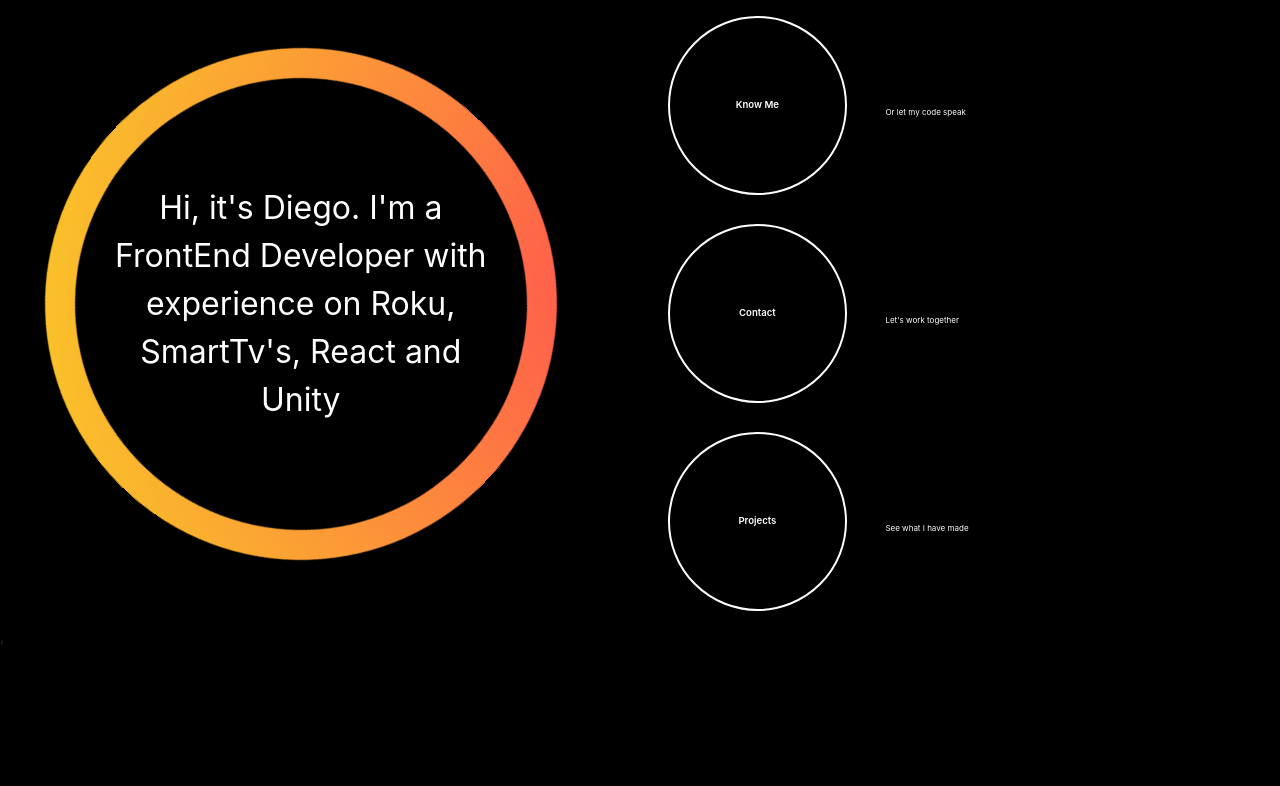
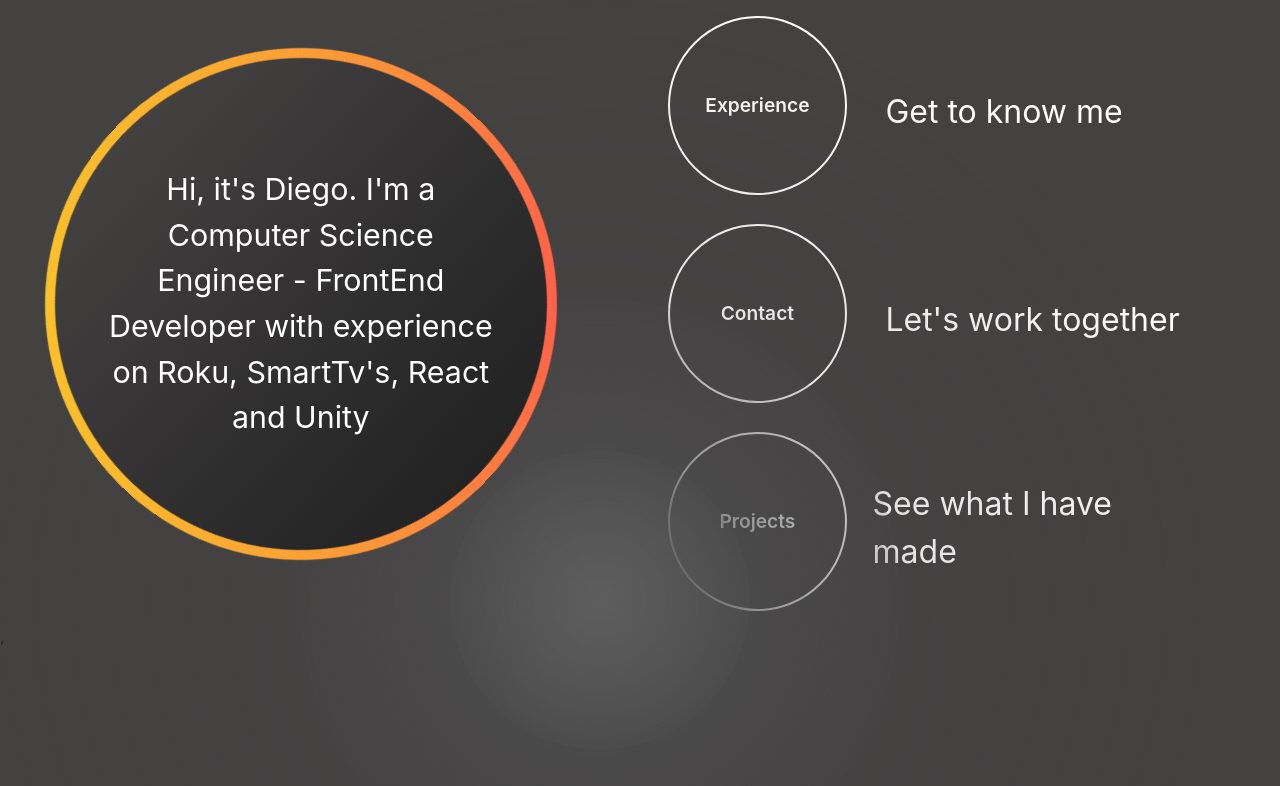
Before and after one commit to diego59x/DiegoPortafolio, a React app: page / in a window 1280 px wide. Shown: the top 786 px of the page. Built offline with nearby package versions, Linux system fonts and the light colour scheme; the HTML template or start-up script is replaced by a standard one; what reactfire would draw is missing.

Commit message:
Updated views to new design
Implemented parser of skills
Fixed responsive

```diff
--- /dev/null
+++ b/src/Components/CustomeCursor/CustomeCursor.css
@@ -0,0 +1,29 @@
+.circleCursor {
+    position: fixed;
+    width: 1200px;
+    height: 1200px;
+    border-radius: 50%;
+    pointer-events: none;
+    transition: transform 0.1s ease;
+    display: flex;
+    align-items: center;
+    justify-content: center;
+    background: radial-gradient(circle, rgba(71, 71, 71, 0.274), transparent 80%);
+}
+
+.circleInsideTwo {
+    width: 600px;
+    height: 600px;
+    border-radius: 50%;
+    display: flex;
+    align-items: center;
+    justify-content: center;
+    background: radial-gradient(circle, rgba(80, 80, 80, 0.945), transparent 80%);
+}
+
+.circleInsideOne {
+    width: 300px;
+    height: 300px;
+    border-radius: 50%;
+    background: radial-gradient(circle, rgba(95, 95, 95, 0.904), transparent 80%);
+}
--- /dev/null
+++ b/src/Components/CustomeCursor/CustomeCursor.jsx
@@ -0,0 +1,34 @@
+import React, { useEffect, useRef, useState } from 'react'
+import './CustomeCursor.css'
+
+const CustomeCursor = () => {
+  const cursorRef = useRef(null)
+  const [botonPos, setBotonPos] = useState({ x: 0, y: 0 })
+  useEffect(() => {
+    const handleMouseMove = (event) => {
+      const { clientX, clientY } = event
+      const mouseX = clientX - cursorRef.current.clientWidth / 2
+      const mouseY = clientY - cursorRef.current.clientHeight / 2
+      setBotonPos({ x: mouseX, y: mouseY })
+    }
+
+    document.addEventListener('mousemove', handleMouseMove)
+    return () => {
+      document.removeEventListener('mousemove', handleMouseMove)
+    }
+  }, [])
+  return (
+    <div
+      className="circleCursor"
+      style={{ top: botonPos.y, left: botonPos.x }}
+      ref={cursorRef}
+    >
+      <div className="circleInsideTwo">
+        <div
+          className="circleInsideOne"
+        />
+      </div>
+    </div>
+  )
+}
+export default CustomeCursor
--- a/src/Components/PrincipalCircle/Circle.css
+++ b/src/Components/PrincipalCircle/Circle.css
@@ -4,7 +4,7 @@
     color: white;
     border: double 5px transparent;
     border-radius: 50%;
-    background-image: linear-gradient(rgb(0, 0, 0), rgb(0, 0, 0)), radial-gradient(circle at top left, #ff4e50, #f9d423);
+    background-image: linear-gradient(rgb(34, 34, 34), rgb(68, 65, 65)), radial-gradient(circle at top left, #ff4e50, #f9d423);
     background-origin: border-box;
     background-clip: content-box, border-box;
     -webkit-animation:spin 4s linear infinite;
@@ -56,11 +56,12 @@
     .bigCircle {
         width: 40vw;
         height: 40vw;
+        border: double 10px transparent;
     }
     .headerCircle{
         width: 30vw;
         color: white;
-        font-size: 2em;
+        font-size: 1.9em;
     }
     .containerCircle {
         width: 45vw;
@@ -78,7 +79,7 @@
         width: 30vw;
         margin: 0;
         color: white;
-        font-size: 2em;
+        font-size: 1.9em;
     }
 }
 
--- a/src/Components/SideBar/CircleSmall.css
+++ b/src/Components/SideBar/CircleSmall.css
@@ -75,7 +75,7 @@
   background-repeat: no-repeat;
   background-size: 0% 2px;
   transition: background-size .5s;
-  font-size: 1.6em;
+  font-size: 1.5em;
   border-radius: 1%;
 }
 
@@ -123,7 +123,7 @@
     font-size: 1.5em;
   }
   .textRightDeco{
-    font-size: 1.7em;
+    font-size: 2.5em;
   }
   .textRightDeco:hover, a:focus {
     background-size: 100% 5px;
@@ -132,10 +132,10 @@
 
 @media (min-width: 1024px) and (max-width: 1439px){
   .headerCircleSmall{
-    font-size: 0.5em;
+    font-size: 1em;
   }
   .textRightDeco{
-    font-size: 0.5em;
+    font-size: 2em;
   }
   .textRightDeco:hover, a:focus {
     background-size: 100% 2px;
--- a/src/Contact/Contact.css
+++ b/src/Contact/Contact.css
@@ -9,11 +9,59 @@
     margin-top: 5vh;
 }
 
+.circleContact {
+    width: 45vw;
+    height: 25vh;
+    margin-top: 2vh;
+}
+
+.headerContact {
+    font-size: 1.5em;
+    color: white;
+    font-weight: bold;
+    margin-bottom: 4vh;
+}
+
 .containerContact {
     display: flex;
     align-items: center;
     width: 100vw;
     color: white;
+}
+
+@media (min-width: 320px) {
+    .circleContact {
+        width: 99vw;
+        height: 13vh;
+        font-size: 2em;
+        margin-left: 4vw;
+    }
+}
+@media (min-width: 425px) {
+    .circleContact {
+        height: auto;
+        margin-left: 4vw;
+    }
+}
+
+
+@media (min-width: 1024px), not all and (min-width: 768px){
+    .circleContact {
+        width: 30vw;
+        height: 50vh;
+        font-size: 2em;
+        margin-left: 2vw;
+    }
+
+}
+
+@media (max-width: 1440px) and (max-height: 597px){
+    .circleContact {
+        width: 5vw;
+        height: 50vh;
+        font-size: 0.5em;
+    }
+
 }
 @media (min-height: 538px) {
     .containerContact {
--- a/src/Home/Home.css
+++ b/src/Home/Home.css
@@ -1,6 +1,7 @@
 body {
     margin: 0;
-    background-color: rgb(0, 0, 0) !important;
+    cursor: none;
+    background-color: rgb(68, 65, 65) !important;
     width: 100vw;
     overflow-x: hidden;
 }
@@ -67,6 +68,14 @@
 
 }
 
+@media (min-width: 425px) {
+    .circleHome {
+        font-size: 2.5em;
+        height: auto;
+        margin-left: 4vw;
+    }
+}
+
 @media (min-width: 1024px), not all and (min-width: 768px){
     .circleHome {
         width: 30vw;
@@ -74,7 +83,6 @@
         font-size: 2.5em;
         margin-left: 2vw;
     }
-
 }
 
 @media (max-width: 1440px) and (max-height: 597px){
--- a/src/Home/Home.jsx
+++ b/src/Home/Home.jsx
@@ -3,6 +3,7 @@
 import { useHistory } from 'react-router-dom'
 import Circle from '../Components/PrincipalCircle/Circle'
 import CircleSecondary from '../Components/SideBar/CircleSmall'
+import CustomeCursor from '../Components/CustomeCursor/CustomeCursor'
 
 export default function Home() {
   const history = useHistory()
@@ -35,16 +36,16 @@
       <div className="nav nav-justified">
         <div className="col-xs-10 col-sm-12">
           <Circle
-            text="Hi, it&#39;s Diego. I&#39;m a Junior Developer with experience on Roku, SmartTv&#39;s, React and Unity"
+            text="I&#39;m a Computer Science Engineer - FrontEnd Developer with experience on Roku, SmartTv&#39;s, React and Unity"
           />
         </div>
       </div>
       <div className="row">
         <div className="col-xs-4 circleHome">
           <CircleSecondary
-            header="Know Me"
+            header="Experience"
             onClick={KnowMe}
-            textRight="Or let my code speak"
+            textRight="Get to know me"
             classe="circleSelect"
           />
         </div>
@@ -74,19 +75,20 @@
 
   const desktopView = () => (
     <div className="homeContainer">
+      <CustomeCursor />
       <div className="row">
         <div className="nav nav-justified">
           <div className="col-md-12 col-lg-12  ">
             <Circle
-              text="Hi, it&#39;s Diego. I&#39;m a FrontEnd Developer with experience on Roku, SmartTv&#39;s, React and Unity"
+              text="Hi, it&#39;s Diego. I&#39;m a Computer Science Engineer - FrontEnd Developer with experience on Roku, SmartTv&#39;s, React and Unity"
             />
           </div>
         </div>
         <div className="col-xs-4">
           <CircleSecondary
-            header="Know Me"
+            header="Experience"
             onClick={KnowMe}
-            textRight="Or let my code speak"
+            textRight="Get to know me"
             classe="circleSelectDesktop"
           />
           <CircleSecondary
--- a/src/KnowMe/KnowMe.jsx
+++ b/src/KnowMe/KnowMe.jsx
@@ -1,10 +1,17 @@
-import React, { useState, useEffect } from 'react'
+import React, { useMemo, useState, useEffect } from 'react'
 import { useHistory } from 'react-router-dom'
+import { useFirebaseApp } from 'reactfire'
 import CircleSecondary from '../Components/SideBar/CircleSmall'
+import CustomeCursor from '../Components/CustomeCursor/CustomeCursor'
+import 'firebase/firestore'
 import './KnowMe.css'
 
 export default function KnowMe() {
   const history = useHistory()
+  const firebase = useFirebaseApp()
+  const db = firebase.firestore()
+  const dbSkills = useMemo(() => db.collection('Skills'), [])
+  const [skills, setSkills] = useState([])
   const [isDesktop, setDesktop] = useState(window.innerWidth > 1023)
   window.isDesktop = isDesktop
   const classDesktop = 'circleSelectDesktop'
@@ -19,25 +26,39 @@
     return () => window.removeEventListener('resize', updateMedia)
   })
 
+  const fetchProjects = async () => {
+    const skillsDb = []
+    dbSkills.onSnapshot((snapshot) => {
+      snapshot.forEach((product) => {
+        skillsDb.push(product.data())
+      })
+      setSkills(skillsDb)
+    })
+  }
+  useEffect(() => {
+    fetchProjects()
+  }, [])
+
   const goBack = () => (
     history.goBack()
   )
   return (
     <div>
+      <CustomeCursor />
       <div className="row ">
         <div className="col-xs-4 headerMe">
           <CircleSecondary
             header="Back"
             onClick={goBack}
             classe={window.isDesktop ? classDesktop : classMobile}
-            textRight="Know Me"
+            textRight="About me"
           />
         </div>
       </div>
-      <div className="containerCartMe">
+      <div className="containercardMe">
         <div className="row">
           <div className="col-12 ">
-            <div className="cartMe ">
+            <div className="cardMe ">
               I have over 3 years of experience as Software Engineer specializing in
               frontend and Roku development.
               Proficient in working with Brightscript and SceneGraph developing multiple
@@ -47,12 +68,26 @@
         </div>
         <div className="row">
           <div className="col-12">
-            <div className="cartMe ">
-              I consider myself friendly, determined, persistent,
-              quiet, but also outgoing. I like to analyze a problem from all its perspectives,
-              I don&#39;t give up easily and like to do perfect stuff.
-              I love when something I made all by myself works
+            <div className="cardMe ">
+              I am a persevering and determined
+              person to meet my goals. I am able to
+              lead a team by delegating
+              responsibilities, as well as receiving
+              them. Change is not a limitation since I
+              have a fast and effective learning,
+              delivering efficient and quality work.
             </div>
+          </div>
+        </div>
+        <div className="row">
+          <div className="cardSkillContainer">
+            {
+                skills?.map((item) => (
+                  <div key={item.name} className="cardSkill">
+                    {item.name}
+                  </div>
+                ))
+              }
           </div>
         </div>
       </div>
--- a/src/Projects/Projects.jsx
+++ b/src/Projects/Projects.jsx
@@ -3,6 +3,7 @@
 import './Projects.css'
 import { useFirebaseApp } from 'reactfire'
 import CircleSecondary from '../Components/SideBar/CircleSmall'
+import CustomeCursor from '../Components/CustomeCursor/CustomeCursor'
 import 'firebase/firestore'
 
 export default function Projects() {
@@ -35,7 +36,8 @@
       snapshot.forEach((product) => {
         projectsDb.push(product.data())
       })
-      setProjects(projectsDb)
+      const sortedProjects = projectsDb.sort((fItem, sItem) => fItem.ordinality - sItem.ordinality)
+      setProjects(sortedProjects)
     })
   }
   useEffect(() => {
@@ -44,6 +46,7 @@
 
   return (
     <div>
+      <CustomeCursor />
       <div className="row">
         <div className="col-xs-4 headerProject">
           <CircleSecondary
@@ -59,7 +62,7 @@
           {projects?.map((detail) => {
             if (detail.isVideo) {
               return (
-                <div className="cartProject">
+                <div key={detail.ordinality} className="cartProject">
                   {detail.Description}
                   <a href={detail.url_github}>
                     <video width="420" height="240" autoPlay muted loop>
@@ -71,7 +74,7 @@
               )
             }
             return (
-              <div className="cartProject">
+              <div key={detail.ordinality} className="cartProject">
                 {detail.Description}
                 <a href={detail.url_github}>
                   <img src={detail.url_image[0]} alt="" />
```
Also changed, not shown: src/Contact/Contact.jsx (+23 -10 lines), src/KnowMe/KnowMe.css (+82 -9 lines).
